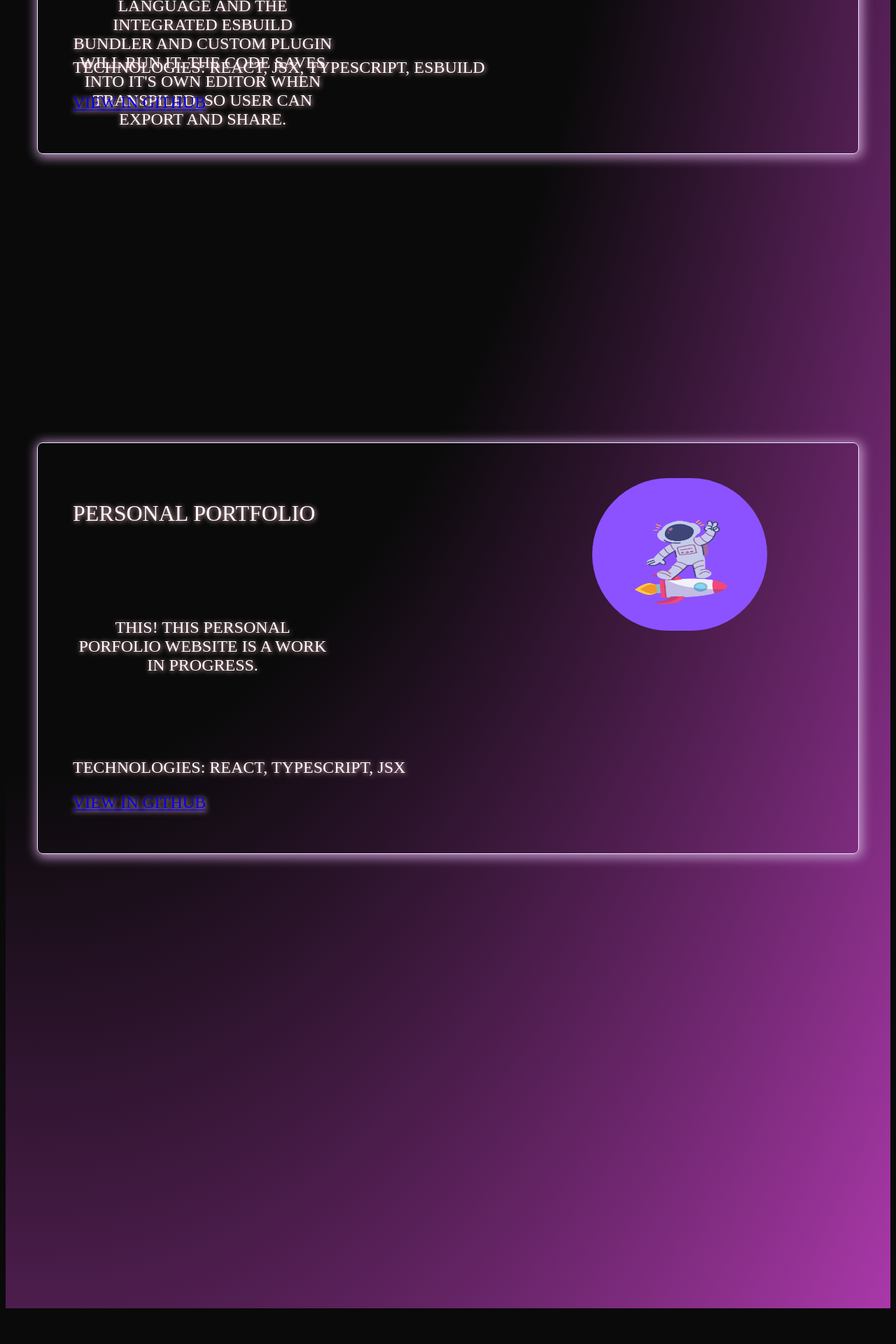
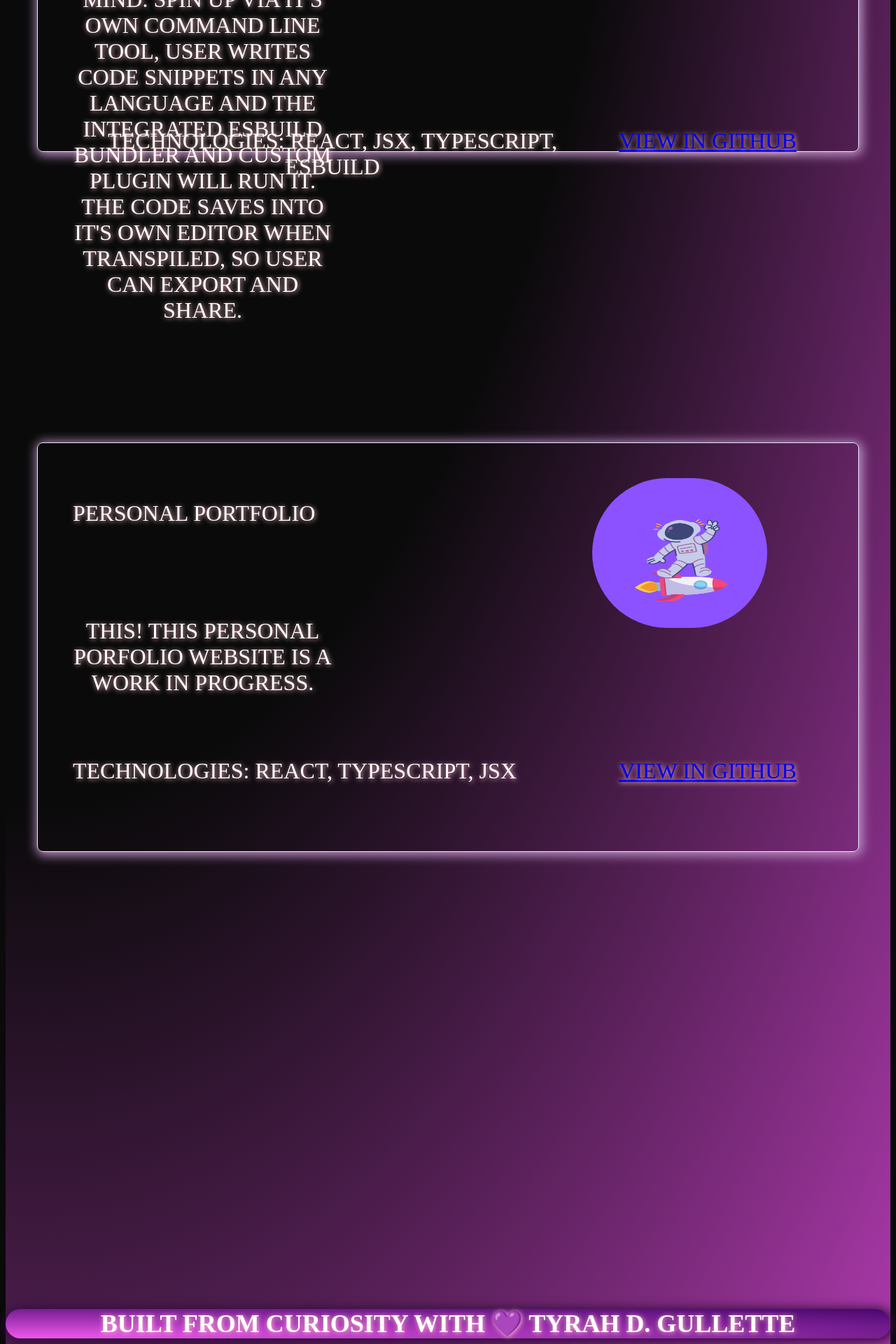
Before and after one commit to ursaturnine/tyrah-portfolio-site, a React (Create React App) app: page /projects in a window 1280 px wide. Shown: the part 800-2720 px from the top of the page at 70% size. Before the commit the page ends 2677 px from the top, so only its background shows below. Built offline with nearby package versions, Linux system fonts and the light colour scheme; a web font is replaced by a local one.

Commit message:
add footer

```diff
--- /dev/null
+++ b/src/components/footer.tsx
@@ -0,0 +1,17 @@
+import React, {FC} from 'react';
+import '../styles/footer.css'
+
+interface FooterProps {
+
+}
+
+const Footer: FC<FooterProps> = () => {
+    return (
+        <div className='footer'>
+            <h1>Built From Curiosity With 💜 Tyrah D. Gullette </h1>
+        </div>
+
+    )
+}
+
+export default Footer;
--- a/src/pages/about.tsx
+++ b/src/pages/about.tsx
@@ -1,7 +1,8 @@
-import { url } from 'inspector';
+
 import React, {FC} from 'react';
 import NavBar from '../components/navbar';
 import '../styles/About.css';
+import Footer from '../components/footer';
 
 
 
@@ -36,10 +37,8 @@ const About: FC<AboutProps> = ({title}) => {
             <div className='about-sections'>
                 <section className='about-section-1'>
                     <div>
-                        <p className='about-section-1-text-1'>I'm a deferred cybersecurity major attending the Ada Developer's Academy for women and gender expansive
-                        folx. I'll be graduating in cohort 17 in January 2023. As a first gen student and black woman in tech, nothing feels like a given and taking a year off from
-                        a degree is a slippery slope. As an applied scientist and highly curious technologist, exploring my chosen field in the way which excites me most, through hands on experience,
-                        is worth the chanciness. I'm hoping my non-linear path will scale to O(logn) instead O(n logn). 🤓 </p>
+                        <p className='about-section-1-text-1'>I'm a deferred cybersecurity major attending the Ada Developer's Academy which teaches full stack web development for women and gender expansive
+                        folx. I'll be graduating in cohort 17 in January 2023. I'm also in the BDPA Google Cloud Academy and will be graduating with a Google cloud certification in January 2023. </p>
                         <p className='about-section-1-text-2'>I'm currently a software engineering intern at Tableau, a Salesforce company, on the Visibility and Interactivity team.
                         I'm writing code across a hybrid UI workspace to create complex data visualizations.</p>
                         <p className='about-section-1-text-3'>I love exploring new technologies and starting new projects in my free-time; check out my Works In Progress page to view what I'm designing now. I'm also a huge reader, alternative R&B listener, cook, and anime nerd. </p>
@@ -68,6 +67,7 @@ const About: FC<AboutProps> = ({title}) => {
                     </div>
                 </section>
             </div>
+            <Footer/>
         </div>
     )
 };
--- a/src/pages/contact.tsx
+++ b/src/pages/contact.tsx
@@ -1,6 +1,7 @@
 import React, {FC} from 'react';
 import NavBar from '../components/navbar';
 import '../styles/contact.css'
+import Footer from '../components/footer';
 
 interface ContactProps {
     title?: string
@@ -34,9 +35,8 @@ const Contact: FC<ContactProps> = ({title}) => {
                     <img src={require('../images/email.png')} alt='' width={250} height={250}/>
                     </a>
                 </section>
-
             </div>
-
+            <Footer/>
         </div>
     )
 };
--- a/src/pages/home.tsx
+++ b/src/pages/home.tsx
@@ -2,6 +2,7 @@ import React, {FC} from 'react';
 import NavBar from '../components/navbar';
 import '../styles/home.css';
 import PageSection from '../components/pagesection'
+import Footer from '../components/footer'
 
 interface HomeProps {
     title?: string
@@ -89,6 +90,7 @@ Raised in the Y2K era of tech optimism.</p>
                     </div>
                 </section>
             </div>
+            <Footer/>
         </div>
     )
 };
--- a/src/pages/notfound.tsx
+++ b/src/pages/notfound.tsx
@@ -1,5 +1,6 @@
 import React, {FC} from 'react';
 import NavBar from '../components/navbar';
+import Footer from '../components/footer';
 
 interface NotFoundProps {
     message?: string
@@ -13,6 +14,7 @@ const NotFound: FC<NotFoundProps> = ({message}) => {
             <div>
                 <h1>{message}</h1>
             </div>
+            <Footer/>
         </div>
     )
 };
--- a/src/pages/projects.tsx
+++ b/src/pages/projects.tsx
@@ -1,6 +1,7 @@
 import React, {FC} from 'react';
 import NavBar from '../components/navbar';
 import '../styles/projects.css';
+import Footer from '../components/footer';
 
 interface ProjectsProps {
     title?: string
@@ -38,7 +39,7 @@ const Projects: FC<ProjectsProps> = ( {title}) => {
                     <img className='projects-section-2-img-1'src={require('../images/me-no-glitter.png')} alt='' width={250} height={250}/>
                 </section>
             </div>
-
+                <Footer/>
         </div>
     )
 };
--- /dev/null
+++ b/src/styles/footer.css
@@ -0,0 +1,5 @@
+.footer {
+    background: radial-gradient(farthest-corner at 40px 40px, rgb(234, 85, 234) 0%, rgb(70, 6, 108) 100%);
+    box-shadow: 2px 2px 15px 3px rgb(50, 13, 60);
+    border-radius: 30px;
+}
--- a/src/styles/home.css
+++ b/src/styles/home.css
@@ -114,7 +114,7 @@ div > img {
 
 .sections {
     display: grid;
-    /* border: solid yellow; */
+    margin: 50px;
 }
 
 /*==================================================INTRO TO MY WORK=========================================*/
--- a/src/styles/projects.css
+++ b/src/styles/projects.css
@@ -29,6 +29,7 @@
     margin: 5px;
 }
 
+
 /*===================================================PROJECT ONE=====================================================================*/
 
 .projects-section-1 {
@@ -58,7 +59,7 @@
     margin-top: 150px;
     justify-self: left;
     width: 50%;
-    font-size: x-large;
+    font-size: xx-large;
 
 }
 /* Technologies */
@@ -66,17 +67,16 @@
     grid-column-start: 1;
     grid-row-start: 1;
     justify-self: left;
-    margin-top: 400px;
-    font-size: x-large;
+    margin-top: 500px;
+    font-size: xx-large;
 }
 
 /* Link */
 .projects-section-1-text-4 {
-    grid-column-start: 1;
+    grid-column-start: 2;
     grid-row-start: 1;
-    justify-self: left;
-    margin-top: 450px;
-    font-size: x-large;
+    margin-top: 500px;
+    font-size: xx-large;
 }
 /* Image */
 .projects-section-1-img-1 {
@@ -129,7 +129,7 @@
     margin-top: 200px;
     justify-self: left;
     width: 50%;
-    font-size: x-large;
+    font-size: xx-large;
 }
 
 /* Technologies*/
@@ -138,15 +138,14 @@
     grid-row-start: 1;
     justify-self: left;
     margin-top: 400px;
-    font-size: x-large;
+    font-size: xx-large;
 
 }
 
 /* Link */
 .projects-section-2-text-4 {
-    grid-column-start: 1;
+    grid-column-start: 2;
     grid-row-start: 1;
-    justify-self: left;
-    margin-top: 450px;
-    font-size: x-large;
+    margin-top: 400px;
+    font-size: xx-large;
 }
```
